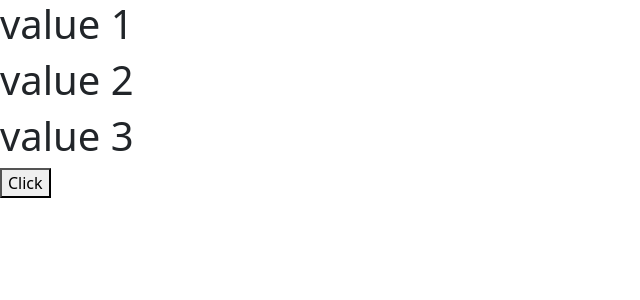
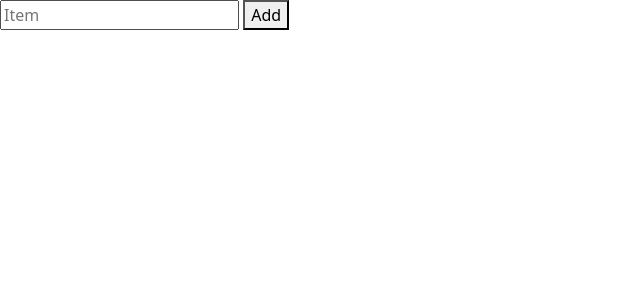
Before and after one commit to ShowkatSakib/React-Learning, a React (Vite) app: page / in a window 1280 px wide. Shown: the top 300 px of the page, without its empty margins (0-640 px from the left). Built offline with nearby package versions, Linux system fonts and the light colour scheme.

Commit message:
useState() using add and remove

```diff
--- a/src/App.jsx
+++ b/src/App.jsx
@@ -2,31 +2,42 @@
 
 
 const App = () => {
+  const [list, setList]= useState([])   // items are add to list
+  const [item, setItem]= useState("")   // elements of a list
 
-  const[myObj, setMyObj]= useState({
-    key1: "value 1",
-    key2: "value 2",
-    key3: "value 3"
 
-  })
-
-  const change=()=>{
-    setMyObj(
-      prevObj=>({
-        ...prevObj,
-        key1:"New value for key 1",
-        key2:"New value for key 2"
-      })
-    )
+  const AddToList=()=>{
+    list.push(item)     //add item in list
+    setList([...list]);   // updated list
   }
 
-  return (
+  const RemoveItem=(index)=>{
+    list.splice(index,1)    //1 item delete and use splice
+    setList([...list]);   // updated list
+  }
+
+  return (    /*if list of item > 0 then show item */
     <div>
 
-      <h1> {myObj.key1}</h1>
-      <h1> {myObj.key2}</h1>
-      <h1> {myObj.key3}</h1>
-      <button onClick={change}> Click</button>
+      <table>
+        <tbody>
+          {
+            list.length !== 0?(
+              list.map((element, index)=>{
+                return(
+                <tr>
+                  <td>{element}</td>
+                  <td><button onClick={()=>{RemoveItem(index)}}> Remove </button></td>
+                </tr>
+                )
+              })
+
+            ):(<tr></tr>)
+          }
+        </tbody>
+      </table>
+      <input onChange={(e)=> setItem(e.target.value)} placeholder='Item'/>   {/*find input item value*/}
+      <button onClick={AddToList}> Add</button>
 
     </div>
 
```
